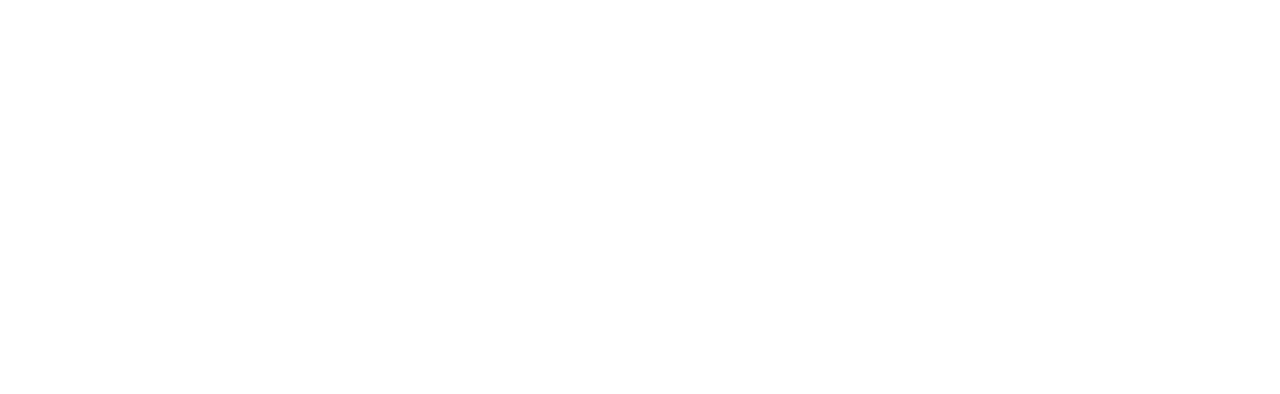
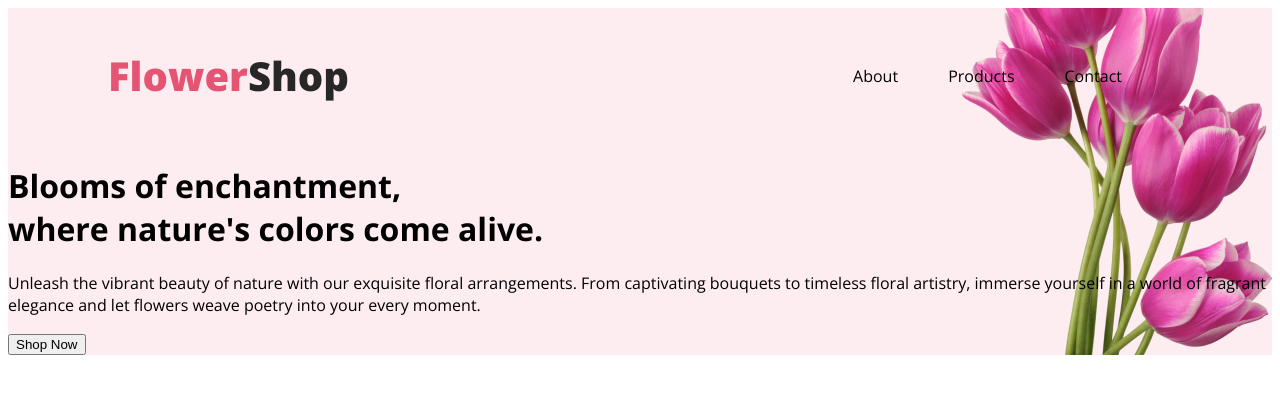
Before and after one commit to mrromanmiah/assignment-01, a plain HTML site: page index.html in a window 1280 px wide. Drawn offline with nearby package versions, Linux system fonts and the light colour scheme.

Commit message:
extra - navigation bar added

```diff
--- a/index.html
+++ b/index.html
@@ -1,11 +1,43 @@
 <!DOCTYPE html>
 <html lang="en">
+
 <head>
     <meta charset="UTF-8">
     <meta name="viewport" content="width=device-width, initial-scale=1.0">
     <title>My First Assignment</title>
+    <link rel="preconnect" href="https://fonts.googleapis.com">
+    <link rel="preconnect" href="https://fonts.gstatic.com" crossorigin>
+    <link href="https://fonts.googleapis.com/css2?family=Open+Sans:wght@400;600;700;800&display=swap" rel="stylesheet">
+    <link rel="stylesheet" href="styles/assignment-01-styles.css">
 </head>
+
 <body>
 
+    <header class="header">
+        <nav>
+            <h3 class="nav-title"><span class="secondary-color">Flower</span>Shop</h3>
+            <ul>
+                <li><a href=""></a>About</li>
+                <li><a href=""></a>Products</li>
+                <li><a href=""></a>Contact</li>
+            </ul>
+        </nav>
+
+        <div class="banner">
+            <h1 class="banner-title">Blooms of enchantment,<br>where nature's colors come alive.</h1>
+            <p class="banner-description">Unleash the vibrant beauty of nature with our exquisite floral arrangements. From
+                captivating bouquets to timeless floral artistry, immerse yourself in a world of fragrant elegance and let
+                flowers weave poetry into your every moment.</p>
+            <button class="btn-primary">Shop Now</button>
+        </div>
+    </header>
+
+
+
+
+
+    <main></main>
+    <footer></footer>
 </body>
+
 </html>
--- a/styles/assignment-01-styles.css
+++ b/styles/assignment-01-styles.css
@@ -0,0 +1,48 @@
+/* common shared styles */
+
+body {
+    font-family: 'Open Sans', sans-serif;
+}
+
+.secondary-color{
+    color: #E55473;
+}
+
+/* EXTRA: nav related styles */
+
+nav {
+    display: flex;
+    justify-content: space-between;
+    align-items: center;
+    margin: 0px 100px;
+}
+
+.nav-title {
+    color: #272727;
+    font-size: 40px;
+    font-weight: 800;
+}
+
+nav>ul{
+    display: flex;
+    align-items: center;
+}
+
+nav li{
+    list-style: none;
+    margin-right: 50px;
+}
+
+nav a{
+    text-decoration: none;
+    color: #E55473;
+}
+
+/* header related styles */
+
+.header{
+    background-color: rgba(229, 84, 115, 0.10);
+    background-image: url('../assets/pngwing\ 6.png');
+    background-repeat: no-repeat;
+    background-position: bottom right;
+}
```
